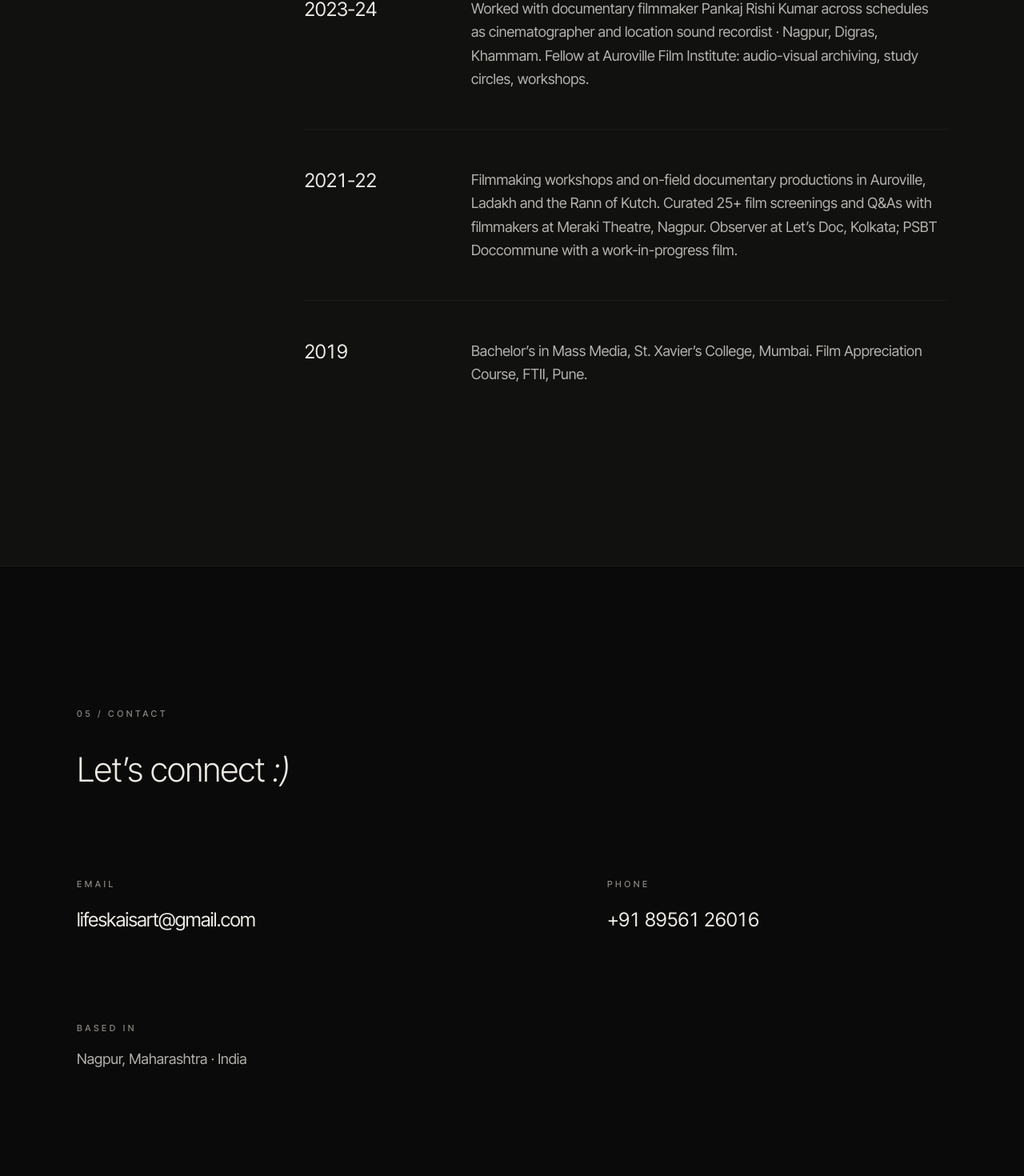
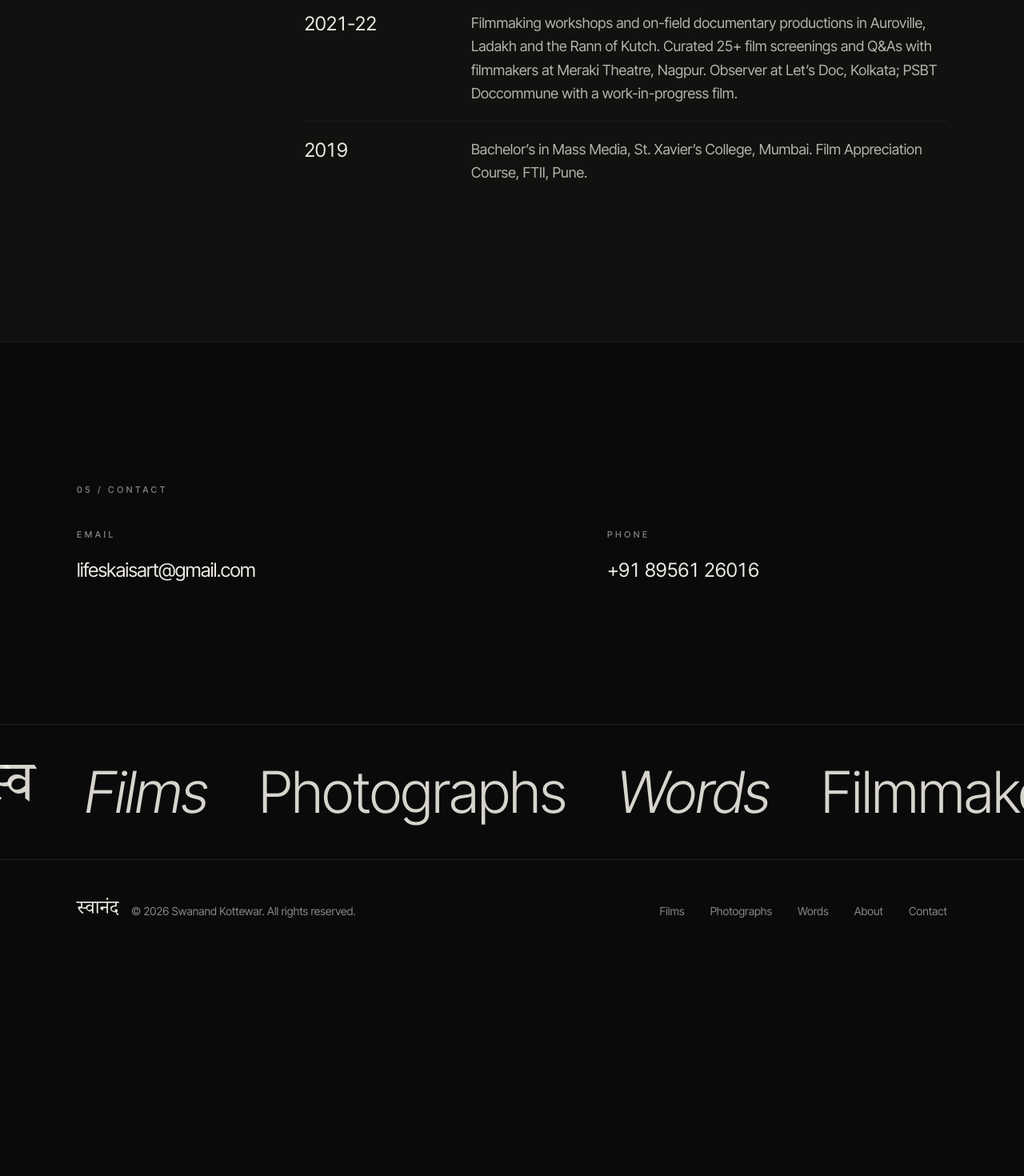
Before and after one commit to nitantupasani/skstudio, a React (Create React App) app: page / in a window 1280 px wide. Shown: the part 5535-7005 px from the top of the page at 80% size. After the commit the page ends 6738 px from the top, so only its background shows below. Built offline with nearby package versions, Linux system fonts and the light colour scheme.

Commit message:
Tighten timeline spacing; remove contact heading and Based-in block
Co-Authored-By: Claude Fable 5 <noreply@anthropic.com>

```diff
--- a/src/App.js
+++ b/src/App.js
@@ -1291,7 +1291,7 @@ const AboutSection = () => (
           <Reveal variant="reveal stagger">
             <ul>
               {TIMELINE.map((t, i) => (
-                <li key={i} className="py-10 lg:py-12 border-t border-rule grid grid-cols-12 gap-4 lg:gap-8">
+                <li key={i} className="py-4 lg:py-5 border-t border-rule grid grid-cols-12 gap-4 lg:gap-8">
                   <span className="col-span-12 md:col-span-3 display text-2xl text-ink font-normal tabular-nums">{t.year}</span>
                   <p className="col-span-12 md:col-span-9 text-ink/75 text-lg leading-relaxed text-pretty">{t.body}</p>
                 </li>
@@ -1314,14 +1314,8 @@ const ContactSection = () => (
       <Reveal>
         <p className="eyebrow text-muted mb-10">05 / Contact</p>
       </Reveal>
-      <Reveal variant="reveal-blur">
-        <h2 className="display text-[clamp(2rem,4.5vw,2.625rem)] leading-[1.05] text-ink text-balance font-light tracking-tight">
-          Let’s connect
-          <span className="italic"> :)</span>
-        </h2>
-      </Reveal>
-
-      <div className="mt-20 lg:mt-28 grid grid-cols-12 gap-6 lg:gap-12">
+
+      <div className="grid grid-cols-12 gap-6 lg:gap-12">
         <div className="col-span-12 md:col-span-7">
           <Reveal>
             <p className="eyebrow text-muted mb-5">Email</p>
@@ -1343,14 +1337,6 @@ const ContactSection = () => (
         </div>
       </div>
 
-      <div className="mt-28 grid grid-cols-12 gap-6 lg:gap-12">
-        <div className="col-span-12 md:col-span-6">
-          <Reveal>
-            <p className="eyebrow text-muted mb-4">Based in</p>
-            <p className="text-ink/75 text-lg">Nagpur, Maharashtra · India</p>
-          </Reveal>
-        </div>
-      </div>
     </div>
   </section>
 );
```
